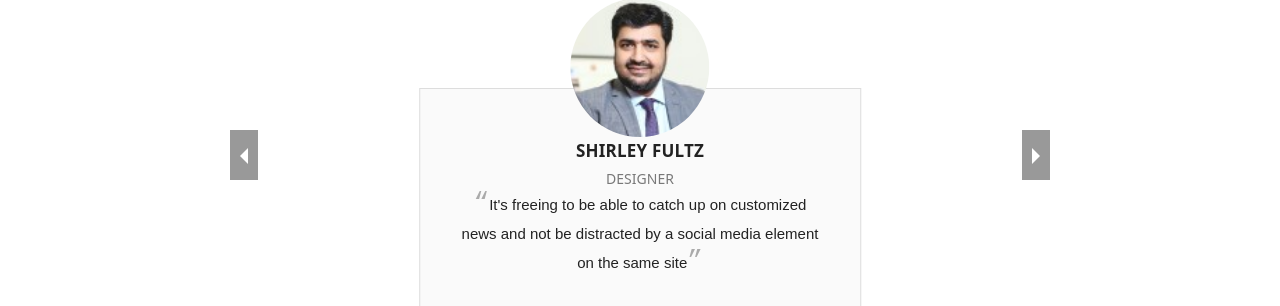
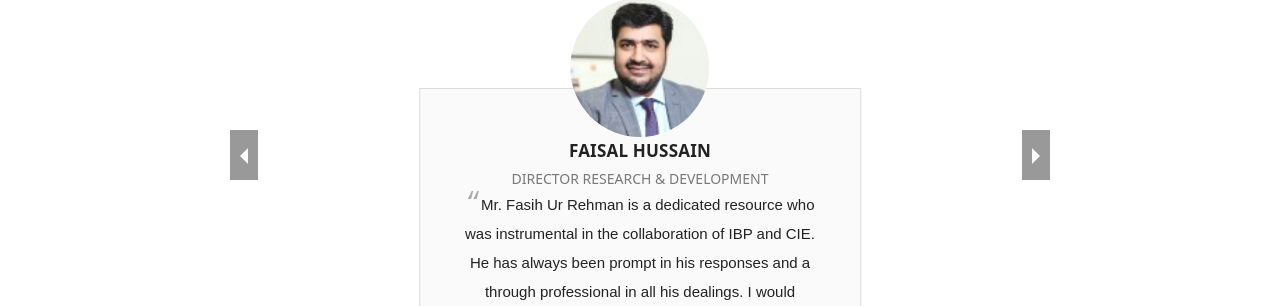
Before and after one commit to Zeeshan363/fasih.-portfolio-web, a React (Create React App) app: page / in a window 1280 px wide. Shown: the part 4588-4894 px from the top of the page. Built offline with nearby package versions, Linux system fonts and the light colour scheme.

Commit message:
committed

```diff
--- a/src/components/Client.js
+++ b/src/components/Client.js
@@ -40,11 +40,10 @@ export default class Client extends Component {
         <div>
           <img src="./pictures/client3.jpg" />
           <div className="myCarousel">
-            <h3>Shirley Fultz</h3>
-            <h4>Designer</h4>
+            <h3>Syed Yousaf Hussain</h3>
+            <h4>SAP Business One</h4>
             <p>
-              It's freeing to be able to catch up on customized news and not be
-              distracted by a social media element on the same site
+              IFasih is an amazing professional, who brings all of the skills and expertise in Application and Web Development. It was indeed a wonderful experience to work with him during several project deployments, consultancy services.
             </p>
           </div>
         </div>
@@ -52,11 +51,10 @@ export default class Client extends Component {
         <div>
           <img src="./pictures/client4.jpg" />
           <div className="myCarousel">
-            <h3>Shirley Fultz</h3>
-            <h4>Designer</h4>
+            <h3>Faisal Hussain</h3>
+            <h4>Director Research & Development</h4>
             <p>
-              It's freeing to be able to catch up on customized news and not be
-              distracted by a social media element on the same site
+            Mr. Fasih Ur Rehman is a dedicated resource who was instrumental in the collaboration of IBP and CIE. He has always been prompt in his responses and a through professional in all his dealings. I would welcome an opportunity of working with him in future.
             </p>
           </div>
         </div>
@@ -64,11 +62,10 @@ export default class Client extends Component {
         <div>
           <img src="./pictures/client5.jpg" />
           <div className="myCarousel">
-            <h3>Shirley Fultz</h3>
-            <h4>Designer</h4>
+            <h3>Faisal Islam</h3>
+            <h4>Product Developer</h4>
             <p>
-              It's freeing to be able to catch up on customized news and not be
-              distracted by a social media element on the same site
+            Thorough professional. Dedicated, hardworking and sharp learner. Keeping a positive attitude. Problem solver. Keep it up buddy.
             </p>
           </div>
         </div>
```
